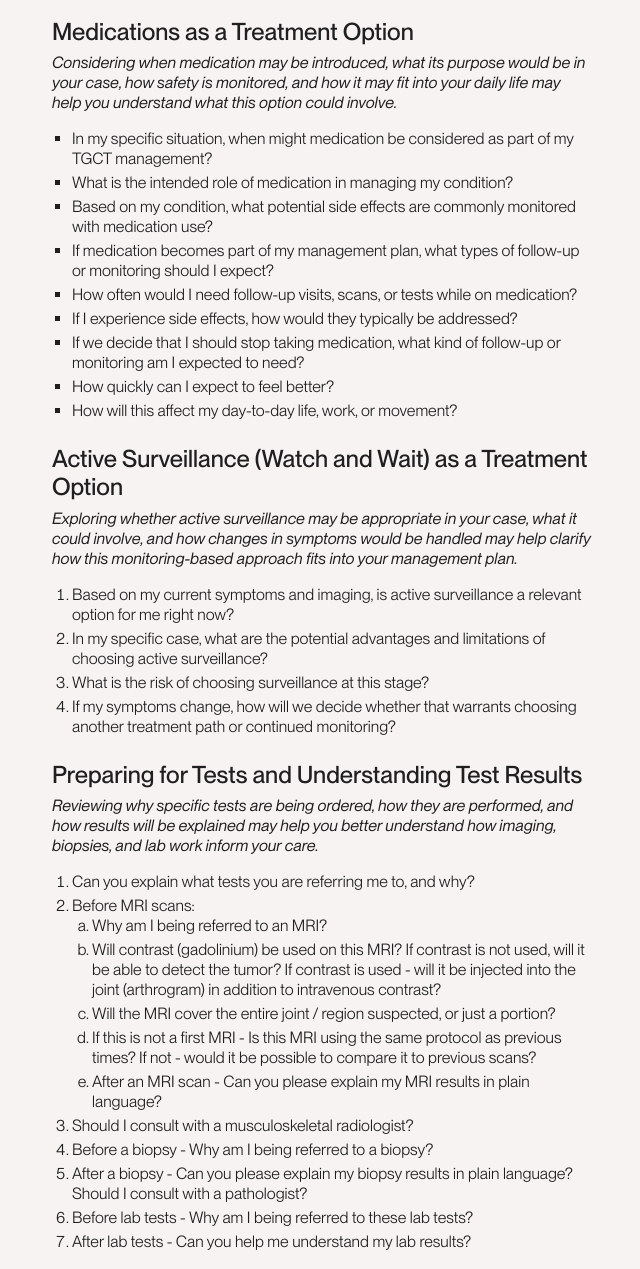
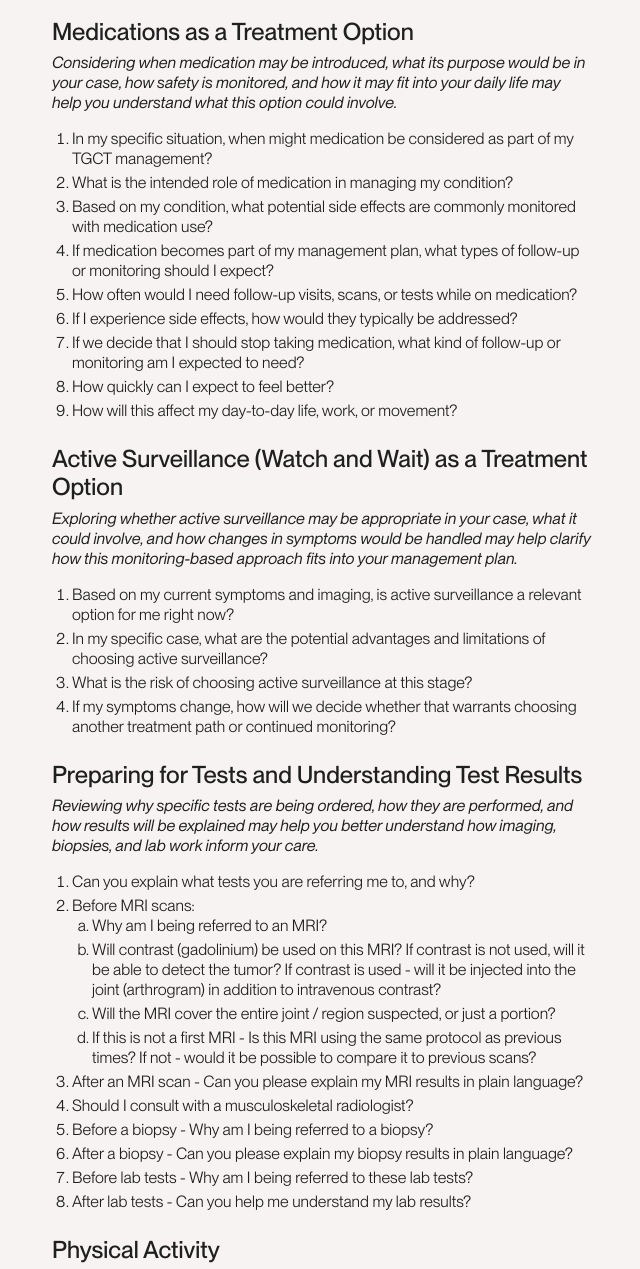
Before and after one commit to harelpanker/remepy_static_content, a website built with Vite: page articles/hcp-question-guide.html in a window 1280 px wide. Shown: the part 1380-2649 px from the top of the page, without its empty margins (318-958 px from the left). Built offline with nearby package versions, Linux system fonts and the light colour scheme.

Commit message:
update to hcp article

```diff
--- a/articles/hcp-question-guide.html
+++ b/articles/hcp-question-guide.html
@@ -197,7 +197,7 @@
                 option could involve.</i
               >
             </p>
-            <ul>
+            <ol>
               <li>
                 In my specific situation, when might medication be considered as
                 part of my TGCT management?
@@ -230,7 +230,7 @@
               <li>
                 How will this affect my day-to-day life, work, or movement?
               </li>
-            </ul>
+            </ol>
             <h2>Active Surveillance (Watch and Wait) as a Treatment Option</h2>
             <p>
               <i
@@ -249,7 +249,9 @@
                 In my specific case, what are the potential advantages and
                 limitations of choosing active surveillance?
               </li>
-              <li>What is the risk of choosing surveillance at this stage?</li>
+              <li>
+                What is the risk of choosing active surveillance at this stage?
+              </li>
               <li>
                 If my symptoms change, how will we decide whether that warrants
                 choosing another treatment path or continued monitoring?
@@ -290,17 +292,17 @@
                     protocol as previous times? If not - would it be possible to
                     compare it to previous scans?
                   </li>
-                  <li>
+
+                </ol><li>
                     After an MRI scan - Can you please explain my MRI results in
                     plain language?
                   </li>
-                </ol>
               </li>
               <li>Should I consult with a musculoskeletal radiologist?</li>
               <li>Before a biopsy - Why am I being referred to a biopsy?</li>
               <li>
                 After a biopsy - Can you please explain my biopsy results in
-                plain language? Should I consult with a pathologist?
+                plain language?
               </li>
               <li>
                 Before lab tests - Why am I being referred to these lab tests?
```
